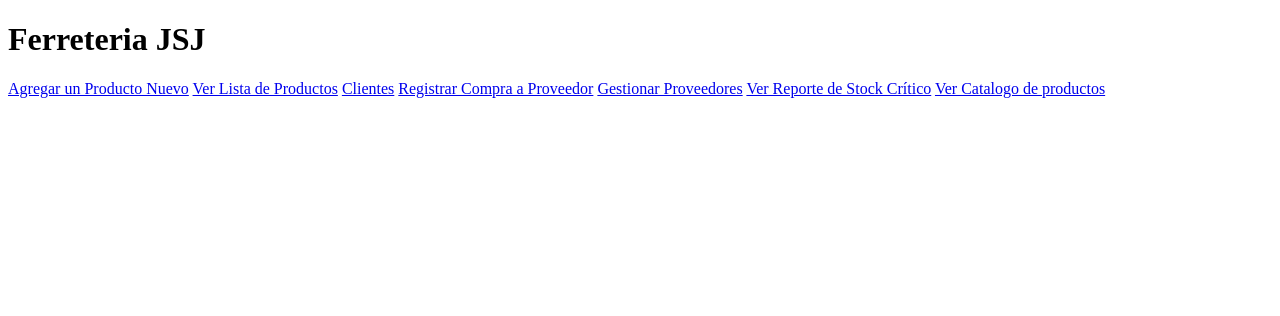
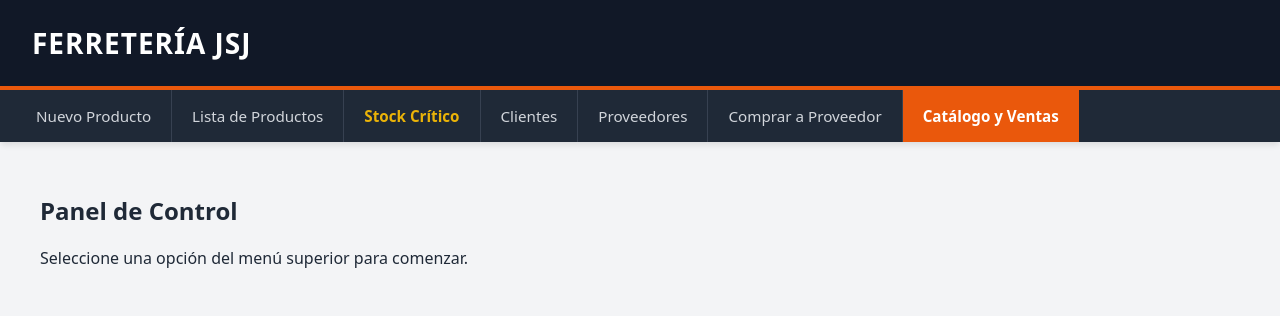
Before and after one commit to santygp019/TPint2-ACN4BV-GrupoJSJ, a Flask app: page / in a window 1280 px wide. Shown: the top 316 px of the page. Run offline with Flask 3, Linux system fonts and the light colour scheme.

Commit message:
se creo la carpeta static en la raiz del proyecto 2 se agregaron 2 css, uno para el index y otro para el formulario de agregar producto

```diff
--- /dev/null
+++ b/static/css/index.css
@@ -0,0 +1,105 @@
+
+:root {
+  --hw-dark: #111827;
+  --hw-gray: #1f2937;
+  --hw-border: #374151;
+  --hw-light: #f3f4f6;
+  --hw-white: #ffffff;
+  --hw-orange: #ea580c;
+  --hw-orange-hover: #c2410c;
+  --hw-yellow: #eab308;
+}
+
+
+body {
+  margin: 0;
+  font-family: system-ui, -apple-system, sans-serif;
+  background-color: var(--hw-light);
+  color: var(--hw-gray);
+}
+
+
+.hw-header {
+  background-color: var(--hw-dark);
+  color: var(--hw-white);
+  box-shadow: 0 4px 6px -1px rgba(0, 0, 0, 0.1);
+}
+
+.hw-brand {
+  padding: 1.5rem 2rem;
+  border-bottom: 4px solid var(--hw-orange);
+}
+
+.hw-brand h1 {
+  margin: 0;
+  font-size: 1.75rem;
+  font-weight: 800;
+  text-transform: uppercase;
+  letter-spacing: 1px;
+}
+
+
+.hw-navbar {
+  background-color: var(--hw-gray);
+  padding: 0 1rem;
+}
+
+.hw-nav-list {
+  display: flex;
+  flex-wrap: wrap;
+  list-style: none;
+  margin: 0;
+  padding: 0;
+}
+
+.hw-nav-link {
+  display: block;
+  padding: 1rem 1.25rem;
+  color: #d1d5db;
+  text-decoration: none;
+  font-weight: 500;
+  font-size: 0.95rem;
+  border-left: 1px solid var(--hw-border);
+  transition: all 0.2s ease;
+}
+
+.hw-nav-list li:first-child .hw-nav-link {
+  border-left: none;
+}
+
+/* Efecto al pasar el mouse */
+.hw-nav-link:hover {
+  background-color: var(--hw-border);
+  color: var(--hw-white);
+}
+
+
+
+
+.hw-nav-link.primary-link {
+  background-color: var(--hw-orange);
+  color: var(--hw-white);
+  font-weight: 700;
+}
+
+.hw-nav-link.primary-link:hover {
+  background-color: var(--hw-orange-hover);
+}
+
+
+.hw-nav-link.warning-link {
+  color: var(--hw-yellow);
+  font-weight: 600;
+}
+
+.hw-nav-link.warning-link:hover {
+  background-color: rgba(234, 179, 8, 0.1);
+  color: var(--hw-yellow);
+}
+
+
+.hw-main-content {
+  padding: 2rem;
+  max-width: 1200px;
+  margin: 0 auto;
+}
--- a/templates/index.html
+++ b/templates/index.html
@@ -1,19 +1,46 @@
 <!DOCTYPE html>
-<html lang="en">
+<html lang="es">
 <head>
     <meta charset="UTF-8">
     <meta name="viewport" content="width=device-width, initial-scale=1.0">
-    <title>Ferreteria JSJ</title>
+    <title>Ferretería JSJ</title>
+    <!-- Enlace a tu archivo CSS -->
+    <link rel="stylesheet" href="{{ url_for('static', filename='css/index.css') }}">
 </head>
 <body>
-    <h1>Ferreteria JSJ</h1>
-    <a href="{{url_for('cargarProducto')}}">Agregar un Producto Nuevo</a>
 
-    <a href="{{url_for('verListaProductos')}}"> Ver Lista de Productos</a>
-    <a href="{{url_for('cargarCliente')}}"> Clientes</a>
-    <a href="/compras/nueva"> Registrar Compra a Proveedor</a>
-    <a href="{{url_for('cargarProveedor')}}"> Gestionar Proveedores</a>
-    <a href="{{url_for('verStockCritico')}}"> Ver Reporte de Stock Crítico</a>
-    <a href="{{url_for('seccionVentas')}}">Ver Catalogo de productos</a>
+    <header class="hw-header">
+        <div class="hw-brand">
+            <h1>Ferretería JSJ</h1>
+        </div>
+
+        <nav class="hw-navbar">
+            <ul class="hw-nav-list">
+                <!-- Gestión de Productos -->
+                <li><a href="{{url_for('cargarProducto')}}" class="hw-nav-link">Nuevo Producto</a></li>
+                <li><a href="{{url_for('verListaProductos')}}" class="hw-nav-link">Lista de Productos</a></li>
+
+                <!-- Destacamos el stock crítico con una clase especial para que llame la atención -->
+                <li><a href="{{url_for('verStockCritico')}}" class="hw-nav-link warning-link">Stock Crítico</a></li>
+
+                <!-- Gestión de Personas -->
+                <li><a href="{{url_for('cargarCliente')}}" class="hw-nav-link">Clientes</a></li>
+                <li><a href="{{url_for('cargarProveedor')}}" class="hw-nav-link">Proveedores</a></li>
+
+                <!-- Operaciones -->
+                <li><a href="/compras/nueva" class="hw-nav-link">Comprar a Proveedor</a></li>
+
+                <!-- Resaltamos las ventas como la acción principal -->
+                <li><a href="{{url_for('seccionVentas')}}" class="hw-nav-link primary-link">Catálogo y Ventas</a></li>
+            </ul>
+        </nav>
+    </header>
+
+    <!-- Acá abajo iría el resto del contenido de tu página (tablas, formularios, etc.) -->
+    <main class="hw-main-content">
+        <h2>Panel de Control</h2>
+        <p>Seleccione una opción del menú superior para comenzar.</p>
+    </main>
+
 </body>
 </html>
```
Also changed, not shown: static/css/agregar_producto.css (added, +145 -0 lines), templates/agregar_productos.html (+34 -17 lines), ferreteriaJSJ.db.
